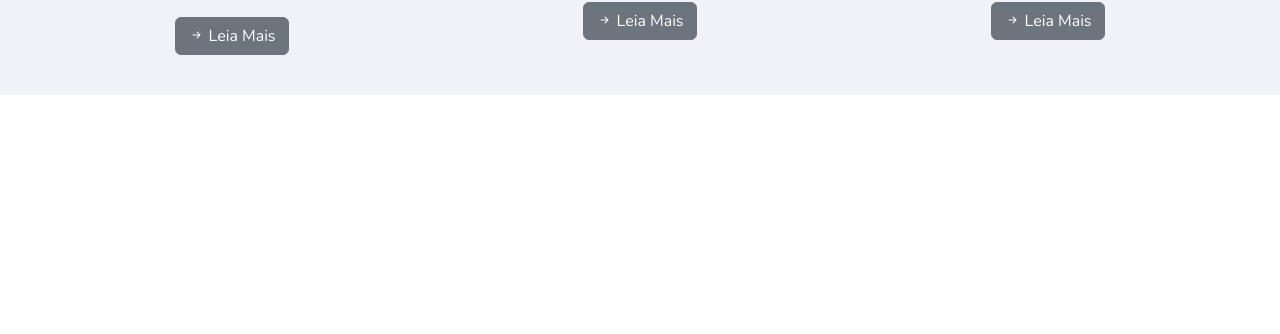
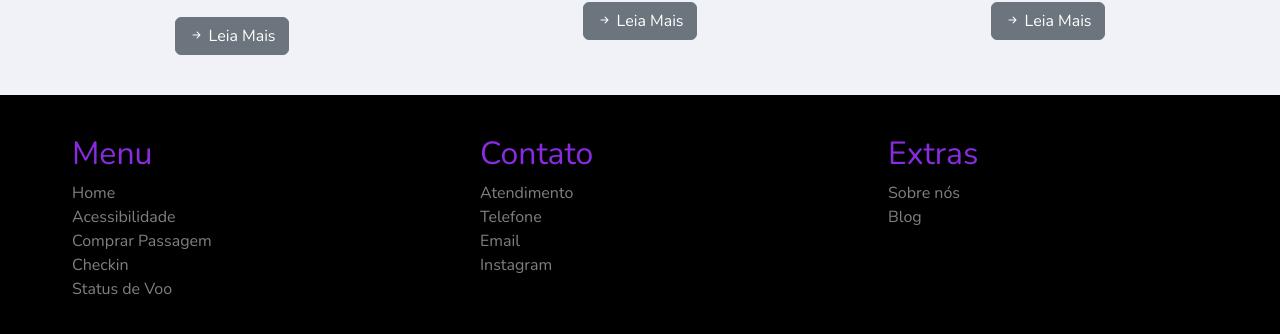
Before and after one commit to RyanSilva-176/GrowUp, a React (Vite) app in the folder GrowUpFrontEnd/: page / in a window 1280 px wide. Shown: the part 2320-2654 px from the top of the page. Before the commit the page ends 2415 px from the top, so only its background shows below. Built offline with nearby package versions, Linux system fonts and the light colour scheme.

Commit message:
adding the footer informations

```diff
--- a/GrowUpFrontEnd/src/App.jsx
+++ b/GrowUpFrontEnd/src/App.jsx
@@ -11,6 +11,7 @@ import FlightForm from './components/FlightForm';
 import Carousel from './components/Carousel';
 import Cards from './components/Cards';
 import InfoCard from './components/InfoCard';
+import Footer from './components/Footer';
 
 import "./App.css"
 
@@ -49,6 +50,7 @@ function App() {
                 corrupti fuga sunt id excepturi laboriosam veniam unde dignissimos?'
           />
         </section>
+        <Footer />
 
       </main>
     </div>
--- /dev/null
+++ b/GrowUpFrontEnd/src/components/Footer/index.jsx
@@ -0,0 +1,40 @@
+import React from 'react';
+
+import "./style.css"
+
+function Footer() {
+    return (
+        <footer className='footer-info'>
+            <div className="row">
+                <div className="col">
+                    <ul>
+                        <h2>Menu</h2>
+                        <li><a href="#">Home</a></li>
+                        <li><a href="#">Acessibilidade</a></li>
+                        <li><a href="#">Comprar Passagem</a></li>
+                        <li><a href="#">Checkin</a></li>
+                        <li><a href="#">Status de Voo</a></li>
+                    </ul>
+                </div>
+                <div className="col">
+                    <ul>
+                        <h2>Contato</h2>
+                        <li><a href="#">Atendimento</a></li>
+                        <li><a href="#">Telefone</a></li>
+                        <li><a href="#">Email</a></li>
+                        <li><a href="#">Instagram</a></li>
+                    </ul>
+                </div>
+                <div className="col">
+                    <ul>
+                        <h2>Extras</h2>
+                        <li><a href="#">Sobre nós</a></li>
+                        <li><a href="#">Blog</a></li>
+                    </ul>
+                </div>
+            </div>
+        </footer>
+    );
+}
+
+export default Footer;
--- /dev/null
+++ b/GrowUpFrontEnd/src/components/Footer/style.css
@@ -0,0 +1,22 @@
+.footer-info {
+    padding: 40px;
+    background-color: #000000;
+}
+
+.row {
+    display: flex;
+    justify-content: space-between;
+}
+
+h2 {
+    color: blueviolet;
+}
+
+a {
+    text-decoration: none;
+    color: gray;
+}
+
+ul {
+    margin: auto;
+}
```
